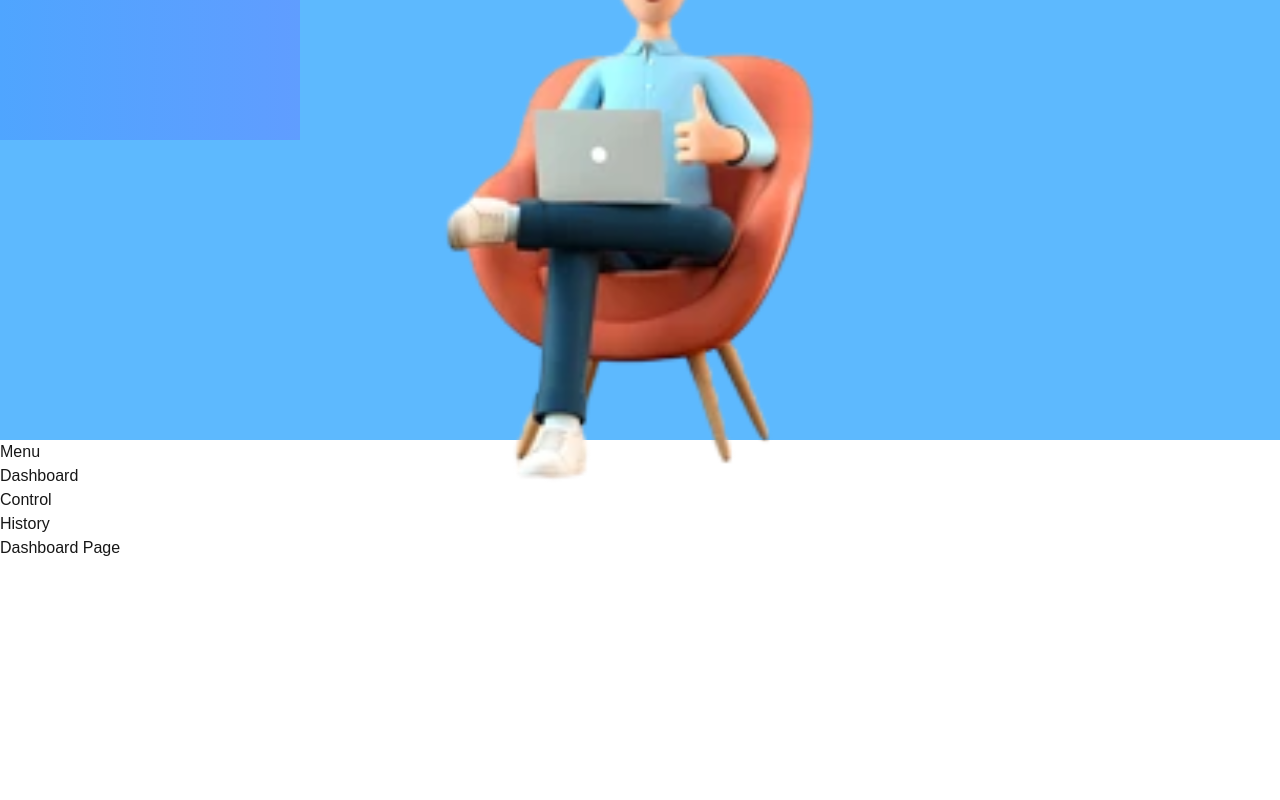
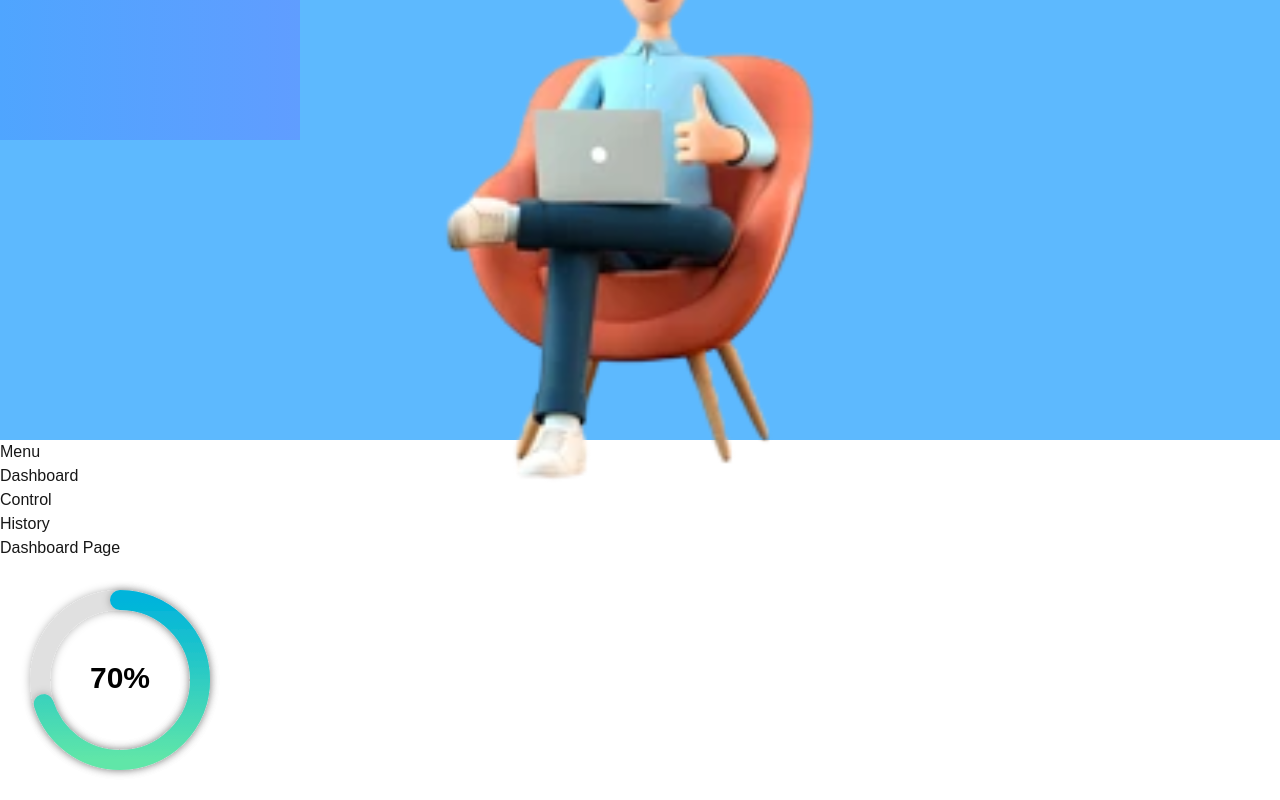
Before and after one commit to Jason-SV/embedded-project, a Next.js app in the folder frontend/: page /dashboard in a window 1280 px wide. Shown: the part 256-1056 px from the top of the page. Before the commit the page ends 816 px from the top, so only its background shows below. Built offline with nearby package versions, Linux system fonts and the light colour scheme.

Commit message:
create circle progress bar used in temperature

```diff
--- a/frontend/src/app/dashboard/page.tsx
+++ b/frontend/src/app/dashboard/page.tsx
@@ -1,11 +1,18 @@
+import TempChart from "@/components/TempChart";
 
 const Dashboard = () => {
+    const progress = 70;
+    const radius = 80; // Reduced radius for larger margins
+
     return (
-      <div className="flex flex-col items-center justify-center py-8">
-        <h1 className="text-3xl font-bold">Dashboard Page</h1>
-        {/* Dashboard Content Real time data */}
-      </div>
-    );
-  };
+        <div>
+            <div className="flex flex-col items-center justify-center py-8">
+                <h1 className="text-3xl font-bold">Dashboard Page</h1>
+                {/* Dashboard Content Real time data */}
+                <TempChart progress={progress} radius={radius} strokeWidth={20} />
+            </div>
+        </div>
+    )
+};
 
 export default Dashboard;
--- /dev/null
+++ b/frontend/src/components/TempChart.tsx
@@ -0,0 +1,77 @@
+// TempChart.tsx
+import React from 'react';
+
+// Define prop types
+interface TempChartProps {
+    progress: number; // percentage of progress (0 to 100)
+    radius: number; // radius of the circle
+    strokeWidth: number; // width of the stroke
+}
+
+const TempChart: React.FC<TempChartProps> = ({
+    progress,
+    radius,
+    strokeWidth
+}) => {
+    const circumference = 2 * Math.PI * radius;
+    const strokeDashoffset = circumference - (progress / 100) * circumference;
+
+    const margin = 20; // Additional margin around the chart
+    const totalSize = (radius + strokeWidth) * 2;
+    const viewBoxSize = totalSize + margin * 2;
+    const center = viewBoxSize / 2;
+
+    return (
+        <svg
+            width={viewBoxSize}
+            height={viewBoxSize}
+            viewBox={`0 0 ${viewBoxSize} ${viewBoxSize}`}
+            style={{ transform: 'rotate(-90deg)' }}
+        >
+            <defs>
+                <filter id="shadow" x="-20%" y="-20%" width="140%" height="140%">
+                    <feDropShadow dx="0" dy="0" stdDeviation="4" floodColor="#000" floodOpacity="0.3" />
+                </filter>
+                <linearGradient id="progressGradient" x1="0%" y1="0%" x2="100%" y2="0%">
+                    <stop offset="0%" stopColor="#60e6a8" />
+                    <stop offset="100%" stopColor="#00b4db" />
+                </linearGradient>
+            </defs>
+            <circle
+                r={radius}
+                cx={center}
+                cy={center}
+                fill="transparent"
+                stroke="#e0e0e0"
+                strokeWidth={strokeWidth}
+                filter="url(#shadow)"
+            />
+            <circle
+                r={radius}
+                cx={center}
+                cy={center}
+                fill="transparent"
+                stroke="url(#progressGradient)"
+                strokeLinecap="round"
+                strokeWidth={strokeWidth}
+                strokeDasharray={`${circumference}px`}
+                strokeDashoffset={`${strokeDashoffset}px`}
+                filter="url(#shadow)"
+            />
+            <text
+                x={center}
+                y={center + 8}
+                textAnchor="middle"
+                fontSize="30px"
+                fill="#000000"
+                fontWeight="bold"
+                transform={`rotate(90, ${center}, ${center})`}
+
+            >
+                {progress}%
+            </text>
+        </svg>
+    );
+};
+
+export default TempChart;
```
